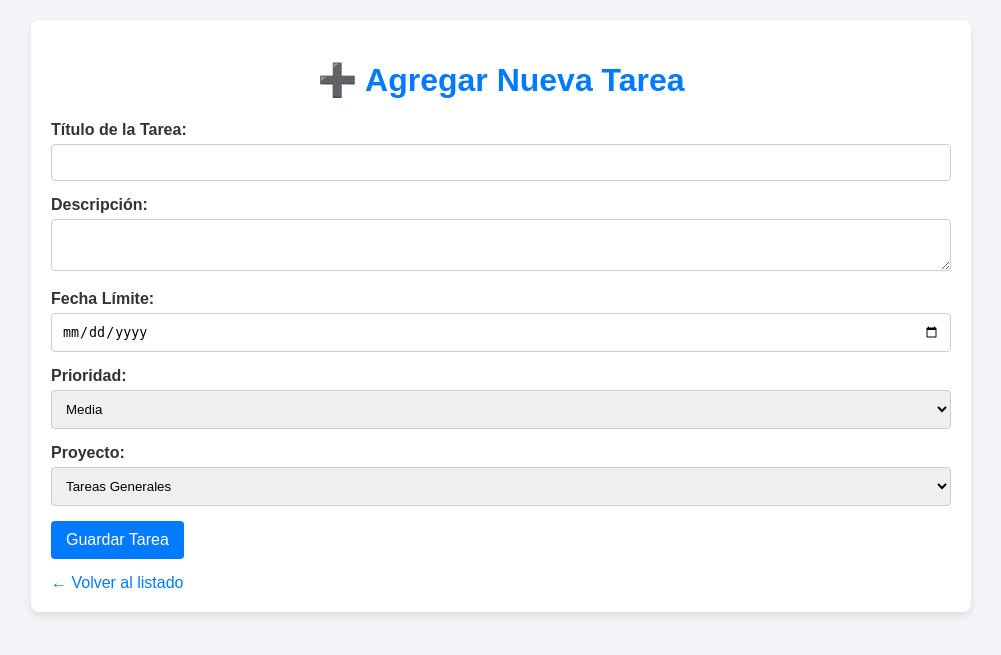
After one commit to ALi3naTEd0/task-flow, a Flask app: page /crear in a window 1280 px wide. The commit adds this page. Shown: the top 655 px of the page, without its empty margins (139-1140 px from the left). Run offline with Flask 3, Linux system fonts and the light colour scheme; data comes from the database, SQL or seed files in the repository.

Commit message:
clase final

```diff
--- a/app.py
+++ b/app.py
@@ -45,8 +45,15 @@ def crear_tarea_web():
     return render_template('formulario_tarea.html', proyectos=proyectos)
 
 
-if __name__ == 'main':
+@app.route('/completar/<int:tarea_id>')
+def completar_tarea(tarea_id):
+    db_manager.actualizar_tarea_estado(tarea_id, "Completada")
 
-    db_manager.crear_tablas()
-    print("Iniciando servidor")
+    return redirect(url_for('index'))
+
+
+if __name__ == '__main__':
+    # Las tablas ya se crean automáticamente en el __init__ de DBManager
+
+    # Corremos Flask
     app.run(debug=True)
--- a/src/database.py
+++ b/src/database.py
@@ -116,6 +116,22 @@ class DBManager:
             tareas.append(t)
         return tareas
 
+    def actualizar_tarea_estado(self, tarea_id: int, nuevo_estado: str) -> bool:
+        conn = get_connection()
+        cursor = conn.cursor()
+
+        cursor.execute("""
+            UPDATE tareas
+            SET estado=?
+            WHERE id=?
+        """, (nuevo_estado, tarea_id))
+
+        updated = cursor.rowcount > 0
+
+        conn.commit()
+        conn.close()
+        return updated
+
 
 if __name__ == '__main__':
     # Bloque de prueba para la clase
--- a/src/modelos.py
+++ b/src/modelos.py
@@ -1,9 +1,11 @@
 from datetime import datetime
+
 
 class Proyecto:
     """
     Clase que representa un proyecto. Usa POO: Encapsulamiento con guion bajo.
     """
+
     def __init__(self, nombre: str, descripcion: str = "", id: int = None, estado: str = "Activo"):
         # Atributos internos (encapsulados)
         self._id = id
@@ -38,14 +40,18 @@ class Tarea:
     Clase que representa una tarea individual.
     Aplica POO: Encapsulamiento y un método que modela un comportamiento.
     """
+
     def __init__(self, titulo: str, fecha_limite: str, prioridad: str,
                  proyecto_id: int, descripcion: str = "", id: int = None,
-                 estado: str = "Pendiente"):
+                 estado: str = "Pendiente", fecha_creacion: str = None):
 
         self._id = id
         self._titulo = titulo
         self._descripcion = descripcion
-        self._fecha_creacion = datetime.now().strftime("%Y-%m-%d %H:%M:%S")
+        # Si no se proporciona fecha_creacion, se genera una nueva (para tareas nuevas)
+        # Si se proporciona, se usa esa (para tareas cargadas de la DB)
+        self._fecha_creacion = fecha_creacion if fecha_creacion else datetime.now(
+        ).strftime("%Y-%m-%d %H:%M:%S")
         self._fecha_limite = fecha_limite
         self._prioridad = prioridad
         self._estado = estado
--- /dev/null
+++ b/templates/formulario_tarea.html
@@ -0,0 +1,86 @@
+<!DOCTYPE html>
+<html lang="es">
+<head>
+    <meta charset="UTF-8">
+    <title>Crear Nueva Tarea</title>
+    <link rel="stylesheet" href="{{ url_for('static', filename='style.css') }}">
+    <style>
+        /* Estilos específicos para el formulario */
+        .form-group {
+            margin-bottom: 15px;
+        }
+        .form-group label {
+            display: block;
+            margin-bottom: 5px;
+            font-weight: bold;
+        }
+        .form-group input, .form-group textarea, .form-group select {
+            width: 100%;
+            padding: 10px;
+            border: 1px solid #ccc;
+            border-radius: 4px;
+            box-sizing: border-box;
+        }
+        .submit-button {
+            background-color: #007bff;
+            color: white;
+            padding: 10px 15px;
+            border: none;
+            border-radius: 4px;
+            cursor: pointer;
+            font-size: 1em;
+        }
+        .back-link {
+            display: inline-block;
+            margin-top: 15px;
+            color: #007bff;
+            text-decoration: none;
+        }
+    </style>
+</head>
+<body>
+    <div class="container">
+        <h1>➕ Agregar Nueva Tarea</h1>
+
+        <form method="POST" action="{{ url_for('crear_tarea_web') }}">
+            <div class="form-group">
+                <label for="titulo">Título de la Tarea:</label>
+                <input type="text" id="titulo" name="titulo" required>
+            </div>
+
+            <div class="form-group">
+                <label for="descripcion">Descripción:</label>
+                <textarea id="descripcion" name="descripcion"></textarea>
+            </div>
+
+            <div class="form-group">
+                <label for="fecha_limite">Fecha Límite:</label>
+                <input type="date" id="fecha_limite" name="fecha_limite" required>
+            </div>
+
+            <div class="form-group">
+                <label for="prioridad">Prioridad:</label>
+                <select id="prioridad" name="prioridad" required>
+                    <option value="Baja">Baja</option>
+                    <option value="Media" selected>Media</option>
+                    <option value="Alta">Alta</option>
+                    <option value="Urgente">Urgente</option>
+                </select>
+            </div>
+
+            <div class="form-group">
+                <label for="proyecto_id">Proyecto:</label>
+                <select id="proyecto_id" name="proyecto_id">
+                    {% for proyecto in proyectos %}
+                        <option value="{{ proyecto._id }}">{{ proyecto._nombre }}</option>
+                    {% endfor %}
+                </select>
+            </div>
+
+            <button type="submit" class="submit-button">Guardar Tarea</button>
+        </form>
+
+        <a href="{{ url_for('index') }}" class="back-link">← Volver al listado</a>
+    </div>
+</body>
+</html>
```
Also changed, not shown: templates/index.html (+25 -11 lines).
